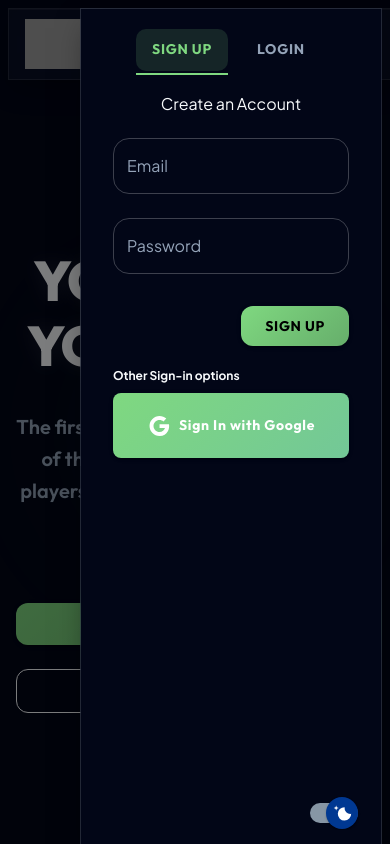
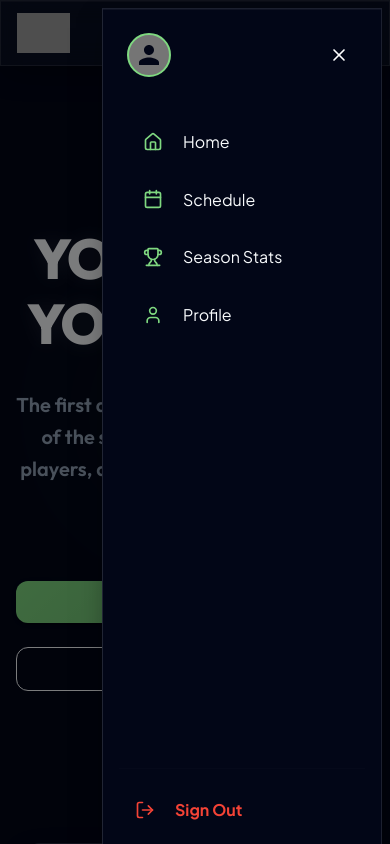
Before and after one commit to kalumshort/playerRatings, a React (Create React App) app: page / in a window 390 px wide. Both pictures are taken after a click on the button 361 px from the left and 44 px from the top of the page. Shown: the top 844 px of the page. Built offline with nearby package versions, Linux system fonts and the light colour scheme; no server answers; grey boxes are pictures that could not be loaded.

Commit message:
improved mobile header

```diff
--- a/src/Containers/MobileHeader.js
+++ b/src/Containers/MobileHeader.js
@@ -1,62 +1,196 @@
-import { useState } from "react";
-import { AppBar, Toolbar, IconButton, Drawer, styled } from "@mui/material";
+import React, { useState } from "react";
+import {
+  AppBar,
+  Toolbar,
+  IconButton,
+  Drawer,
+  Box,
+  Typography,
+  List,
+  ListItem,
+  ListItemButton,
+  ListItemIcon,
+  ListItemText,
+  Divider,
+  Avatar,
+  styled,
+  useTheme as useMuiTheme,
+} from "@mui/material";
+import { useNavigate } from "react-router-dom";
 
-import { useNavigate } from "react-router-dom";
-import { DrawerContentComponent } from "./Header";
+import {
+  Menu as MenuIcon,
+  X,
+  Home,
+  Calendar,
+  Trophy,
+  User,
+  LogOut,
+} from "lucide-react";
+import { auth } from "../Firebase/Firebase";
+import { signOut } from "firebase/auth";
+import SiteIcon from "../assets/logo/11Votes_Icon_Logo.png";
+import useGroupData from "../Hooks/useGroupsData";
 
-// import blackLogo from "../assets/logo/11votes-logo-clear-nobg-black.png";
-// import whiteLogo from "../assets/logo/11votes-nobg-clear-white.png";
-import MenuIcon from "@mui/icons-material/Menu";
-// import { useTheme } from "../Components/Theme/ThemeContext";
+const GlassAppBar = styled(AppBar)(({ theme }) => ({
+  position: "sticky",
+  top: 0,
+  width: "100%",
+  left: 0,
+  right: 0,
+  backdropFilter: "blur(12px)",
+  WebkitBackdropFilter: "blur(12px)",
+  zIndex: theme.zIndex.appBar,
+  boxSizing: "border-box",
+  margin: "0!important",
+}));
 
-import SiteIcon from "../assets/logo/11Votes_Icon_Logo.png";
+const Logo = styled("img")({
+  height: "40px",
+  cursor: "pointer",
+});
 
 export default function MobileHeader() {
   const [drawerOpen, setDrawerOpen] = useState(false);
   const navigate = useNavigate();
-  // const theme = useTheme();
+  const theme = useMuiTheme();
+  const { activeGroup } = useGroupData();
 
-  const Logo = styled("img")({
-    height: "50px",
-  });
+  const accentColor = activeGroup?.accentColor || theme.palette.primary.main;
+
+  const handleLogout = async () => {
+    try {
+      await signOut(auth);
+      navigate("/");
+      setDrawerOpen(false);
+    } catch (error) {
+      console.error("Logout Error:", error);
+    }
+  };
+
+  const navItems = [
+    { text: "Home", icon: <Home size={20} />, path: "/" },
+    { text: "Schedule", icon: <Calendar size={20} />, path: "/schedule" },
+    { text: "Season Stats", icon: <Trophy size={20} />, path: "/season-stats" },
+    { text: "Profile", icon: <User size={20} />, path: "/profile" },
+  ];
 
   return (
     <>
-      <AppBar
-        position="static"
-        elevation={0}
-        sx={{
-          backgroundColor: "background.paper",
-          color: "text.primary",
-        }}
-      >
+      <GlassAppBar elevation={0}>
         <Toolbar
           sx={{
             display: "flex",
             justifyContent: "space-between",
             alignItems: "center",
-            gap: 4,
-            height: "70px",
+            height: "64px",
+            px: 2,
+            width: "100%",
           }}
         >
-          <Logo
-            src={SiteIcon}
-            alt="11Votes Logo"
-            onClick={() => navigate(`/`)}
-          />
+          <Logo src={SiteIcon} alt="11Votes" onClick={() => navigate("/")} />
 
-          <IconButton color="inherit" onClick={() => setDrawerOpen(true)}>
-            <MenuIcon />
+          <IconButton
+            onClick={() => setDrawerOpen(true)}
+            sx={{
+              color: "text.primary",
+              p: 1,
+              borderRadius: "12px",
+              backgroundColor:
+                theme.palette.mode === "dark"
+                  ? "rgba(255,255,255,0.05)"
+                  : "rgba(0,0,0,0.05)",
+            }}
+          >
+            <MenuIcon size={24} />
           </IconButton>
         </Toolbar>
-      </AppBar>
+      </GlassAppBar>
 
       <Drawer
         anchor="right"
         open={drawerOpen}
         onClose={() => setDrawerOpen(false)}
+        // FIX: Ensure the Drawer's zIndex is higher than the AppBar
+        sx={{ zIndex: theme.zIndex.drawer + 2 }}
+        PaperProps={{
+          sx: {
+            width: "280px",
+            maxWidth: "85vw",
+            background:
+              theme.palette.background.gradient ||
+              theme.palette.background.default,
+            backdropFilter: "blur(20px)",
+            WebkitBackdropFilter: "blur(20px)",
+            borderLeft: `1px solid ${theme.palette.divider}`,
+            display: "flex",
+            flexDirection: "column",
+          },
+        }}
       >
-        <DrawerContentComponent setDrawerOpen={setDrawerOpen} />
+        <Box sx={{ p: 3, flexGrow: 1 }}>
+          <Box sx={{ display: "flex", justifyContent: "space-between", mb: 4 }}>
+            <Box sx={{ display: "flex", alignItems: "center", gap: 1.5 }}>
+              <Avatar
+                src={activeGroup?.clubBadge}
+                sx={{
+                  width: 44,
+                  height: 44,
+                  border: `2px solid ${accentColor}`,
+                }}
+              />
+              <Box>
+                <Typography
+                  variant="caption"
+                  sx={{ fontWeight: 800, lineHeight: 1.2 }}
+                >
+                  {activeGroup?.name}
+                </Typography>
+              </Box>
+            </Box>
+            <IconButton onClick={() => setDrawerOpen(false)}>
+              <X size={20} />
+            </IconButton>
+          </Box>
+
+          <List>
+            {navItems.map((item) => (
+              <ListItem key={item.text} disablePadding sx={{ mb: 1 }}>
+                <ListItemButton
+                  onClick={() => {
+                    navigate(item.path);
+                    setDrawerOpen(false);
+                  }}
+                  sx={{
+                    borderRadius: "12px",
+                    "&:hover": { backgroundColor: `${accentColor}15` },
+                  }}
+                >
+                  <ListItemIcon sx={{ minWidth: 40, color: accentColor }}>
+                    {item.icon}
+                  </ListItemIcon>
+                  <ListItemText primary={item.text} />
+                </ListItemButton>
+              </ListItem>
+            ))}
+          </List>
+        </Box>
+
+        <Box sx={{ p: 2 }}>
+          <Divider sx={{ mb: 2, opacity: 0.1 }} />
+          <ListItemButton
+            onClick={handleLogout}
+            sx={{ borderRadius: "12px", color: "error.main" }}
+          >
+            <ListItemIcon sx={{ minWidth: 40, color: "error.main" }}>
+              <LogOut size={20} />
+            </ListItemIcon>
+            <ListItemText
+              primary="Sign Out"
+              primaryTypographyProps={{ fontWeight: 700 }}
+            />
+          </ListItemButton>
+        </Box>
       </Drawer>
     </>
   );
```
